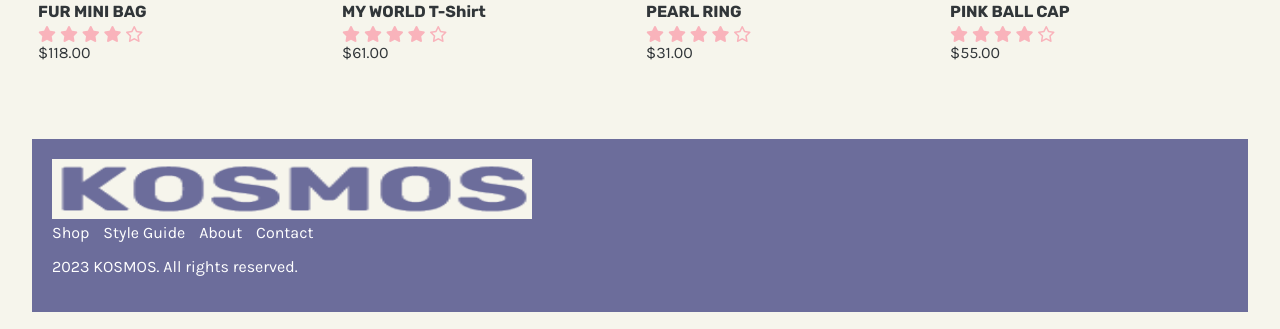
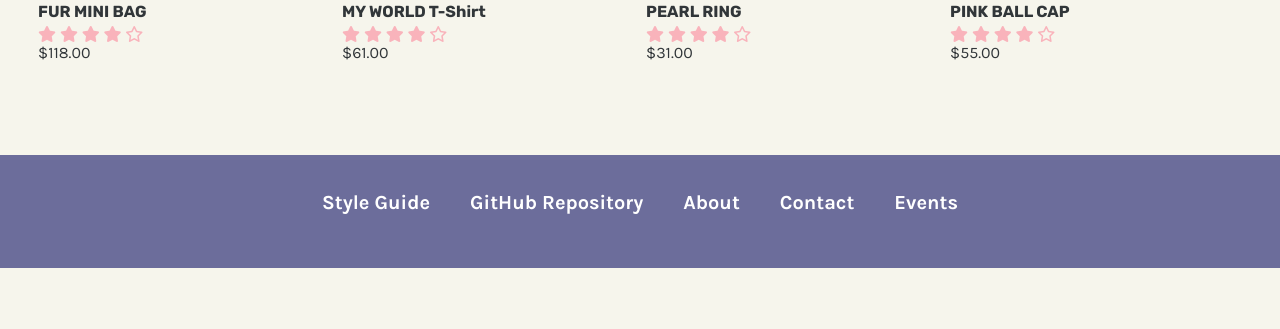
Before and after one commit to sagotaros/IAT-339-P02-Team, a plain HTML site: page index.html in a window 1280 px wide. Shown: the part 1419-1748 px from the top of the page. After the commit the page ends 1687 px from the top, so only its background shows below. Drawn offline with nearby package versions, Linux system fonts and the light colour scheme.

Commit message:
updated footer and nav bar

```diff
--- a/css/flexbox.css
+++ b/css/flexbox.css
@@ -48,16 +48,21 @@
         inset: 0 0 0 45%;
         padding: min(15vh, 10rem) 2em;
         flex-direction: column;
-        background: hsla(272, 100%, 93%, 0.432);
+        background: hsla(275, 100%, 98%, 0.432);
         backdrop-filter: blur(2rem);
 
         transform: translateX(100%);
-        transition: transform 350ms ease-in;
+        transition: transform 350ms ease-out;
+    }
+
+    .flex-box{
+        flex-direction: column;
     }
 
     .nav-items[data-visible="true"]{
         transform: translateX(0%);
     }
+
 
     nav{
         text-align: center;
@@ -74,7 +79,7 @@
         position: fixed;
         background: none;
         border: 0;
-        top: 2rem;
+        top: 2.5rem;
         right:2rem;
     }
 
@@ -132,6 +137,7 @@
     font-weight: bold;
     flex: 1;
     vertical-align: middle;
+    margin-left: 1em;
 }
 
 .current-page{
@@ -215,31 +221,48 @@
     text-align: center;
 }
 
-.footer {
+.footer{
     background-color:  #6C6D9B;
-    padding: 20px;
-    display: flex;
-    justify-content: space-between;
-    align-items: center;
-  }
+    padding: 1rem;
+    width: 100%;
+}
 
-  .footer-left img {
-    height: 60px;
-  }
+.footer nav{
+    text-align:center;
+}
 
-  .footer-links a {
+
+.footer-links a{
     color: white;
     text-decoration: none;
+    text-align: center;
+    font-weight: bold;
+    padding-left: 0;
+}
+
+.footer-links a:hover, .footer-links a:focus{
+    color: #F9B3BB;
+}
+
+.footer-text p{
+    color: white;
     margin-right: 10px;
-  }
+    text-align: center;
+}
 
-  .footer-links a:hover {
-    text-decoration: underline;
-  }
+.footer .flex-box{
+    padding-left: 0;
+    justify-content: center;
+    align-items: center;
+}
 
-  .footer-text{
-    color: white;
-    text-decoration: none;
-    margin-right: 10px;
+.footer .flex-box li{
+    margin-bottom: 0.9em;
+    margin-right: 1em;
+    margin-left: 1em;
+}
 
-  }
+.footer .flex-box ul li a{
+    text-align: center;
+    margin-right: 0;
+}
--- a/css/main.css
+++ b/css/main.css
@@ -155,7 +155,6 @@ p {
 }
 
 a{
-  margin-right: 1rem;
   color:#6C6D9B;
   text-decoration: none;
 }
--- a/index.html
+++ b/index.html
@@ -36,7 +36,6 @@
               <i class="fa-solid fa-bars fa-2xl"></i>
             </button>
               <ul class="nav-items" data-visible="false">
-                  <li><a href="styleguide.html" class="box-item-nav" >Style Guide</a> </li>
                   <li><a href="about.html" class="box-item-nav" >About</a> </li>
                   <li><a href="Events.html" class="box-item-nav" >Events</a></li>
                   <li><a href="contact.html" class="box-item-nav" >Contact</a> </li>
@@ -119,21 +118,19 @@
                 <p>$55.00</p>
             </article>
         </section>
+        </div>
         <footer class="footer">
-        <div class="footer-left">
-          <img src="img/logo.png" alt="KOSMOS Brand Logo">
-          <p class="footer-links">
-            <a href="index.html">Shop</a>
-            <a href="styleguide.html">Style Guide</a>
-            <a href="about.html">About</a>
-            <a href="contact.html">Contact</a>
-          </p>
-          <div class="footer-text">
-          <p> 2023 KOSMOS. All rights reserved.</p>
-        </div>
-        </div>
+            <nav>
+              <ul class="footer-links flex-box">
+                <li><a href="styleguide.html">Style Guide</a></li>
+                <li><a href="https://github.com/sagotaros/IAT-339-P02-Team.git" target="_blank">GitHub Repository</a></li>
+                <li><a href="about.html">About</a></li>
+                <li><a href="contact.html">Contact</a></li>
+                <li><a href="Events.html">Events</a></li>
+              </ul>
+            </nav>
+        </footer>
 
-      </footer>
 
 
 
```
Also changed, not shown: Events.html (+10 -15 lines), about.html (+10 -15 lines), checkoutcart.html (+10 -15 lines), contact.html (+10 -15 lines), product.html (+11 -15 lines), product1.html (+14 -17 lines), product2.html (+14 -16 lines). Lines whose indentation alone changed are shown as unchanged.
